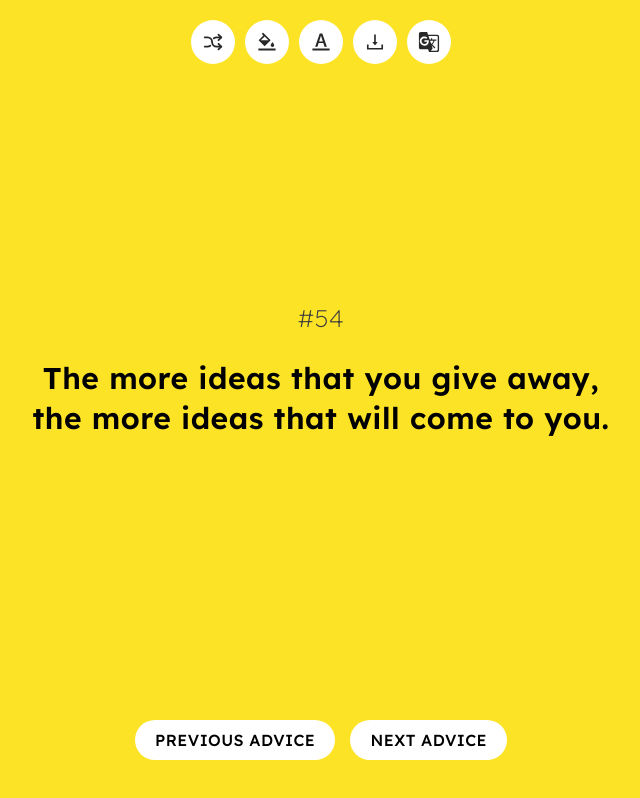
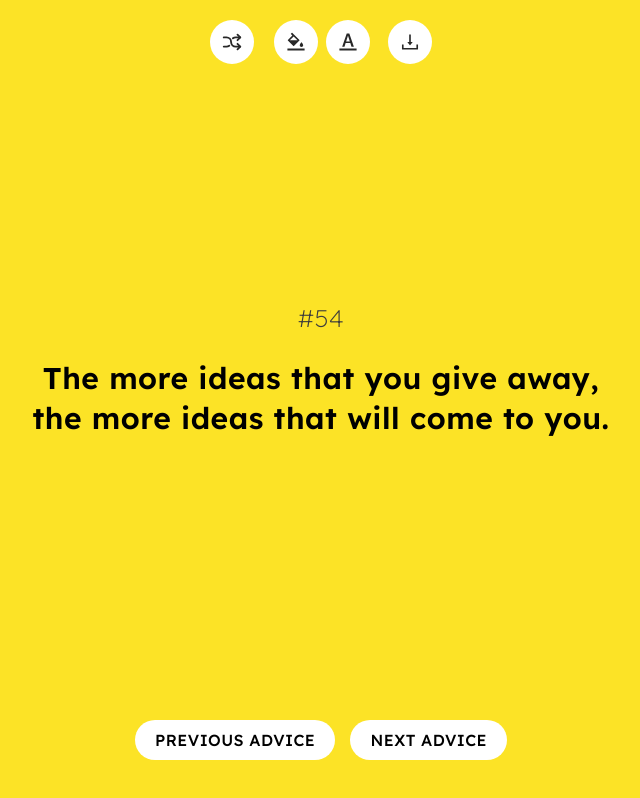
Before and after one commit to henriquegarcia-web/AdviceSlip-Website, a React (Create React App) app: page / in a window 1280 px wide. Shown: the whole page, without its empty margins (319-959 px from the left). Built offline with nearby package versions, Linux system fonts and the light colour scheme.

Commit message:
Composição da funcionalidade de alternação de modos

```diff
--- a/src/App.js
+++ b/src/App.js
@@ -1,15 +1,13 @@
 import HomePage from './Pages/Home'
 import GlobalStyle from './Utils/globals'
 
-import { ApplicationProvider } from './Contexts/ApplicationContext'
-
 function App() {
   return (
-    <ApplicationProvider>
+    <>
       <GlobalStyle />
 
       <HomePage />
-    </ApplicationProvider>
+    </>
   )
 }
 
--- a/src/Components/Header/index.jsx
+++ b/src/Components/Header/index.jsx
@@ -3,19 +3,14 @@ import * as S from './style'
 
 import { TbArrowsShuffle } from 'react-icons/tb'
 import { AiOutlineBgColors, AiOutlineFontColors, AiOutlineDownload } from 'react-icons/ai'
-import { MdGTranslate } from 'react-icons/md'
 
 import ColorChanger from '../ColorChanger'
 
-import { useAppContext } from '../../Contexts/ApplicationContext'
 import { useEffect } from 'react'
 
-const Header = () => {
-
-  const { setMode, setLanguage } = useAppContext()
+const Header = ({ mode, setMode }) => {
 
   const [currentMode, setCurrentMode] = useState()
-  const [currentLanguage, setCurrentLanguage] = useState()
 
   const [backgroundColorChangerState, setBackgroundColorChangerState] = useState(false)
   const [textColorChangerState, setTextColorChangerState] = useState(false)
@@ -46,10 +41,6 @@ const Header = () => {
     setMode(currentMode)
   }, [currentMode])
 
-  useEffect(() => {
-    setMode(currentLanguage)
-  }, [currentLanguage])
-
   return (
     <S.Header>
       <S.HeaderItem
@@ -61,11 +52,6 @@ const Header = () => {
       <S.HeaderItem onClick={() => toogleColorChangerState('text')}><AiOutlineFontColors /></S.HeaderItem>
       <S.HeaderItem><AiOutlineDownload /></S.HeaderItem>
 
-      <S.HeaderItem
-        active={currentLanguage}
-        onClick={() => setCurrentLanguage(!currentLanguage)}
-      ><MdGTranslate /></S.HeaderItem>
-
       <ColorChanger
         mode={colorChangerMode}
         activeBackground={backgroundColorChangerState}
--- a/src/Components/Header/style.js
+++ b/src/Components/Header/style.js
@@ -18,7 +18,7 @@ export const HeaderItem = styled.button`
   width: 44px;
   height: 44px;
   border-radius: 100px;
-  margin-right: 10px;
+  margin-right: 8px;
   cursor: pointer;
 
   background: white;
@@ -32,5 +32,10 @@ export const HeaderItem = styled.button`
 
   &:last-of-type {
     margin-right: 0;
+    margin-left: 10px;
+  }
+
+  &:nth-of-type(1) {
+    margin-right: 20px;
   }
 `
--- a/src/Contexts/ApplicationContext.js
+++ /dev/null
@@ -1,28 +0,0 @@
-import {
-  createContext, useContext, useEffect, useMemo, useState,
-} from 'react';
-
-const ApplicationContext = createContext();
-
-export function useAppContext() {
-  return useContext(ApplicationContext);
-}
-
-export function ApplicationProvider({ children }) {
-
-  const [mode, setMode] = useState(false) // 'random' --> true / 'inOrder' --> false
-  const [language, setLanguage] = useState(false) // 'pt-br' --> true / 'english' --> false
-
-  const value = useMemo(() => ({
-    mode,
-    setMode,
-    language,
-    setLanguage,
-  }), []);
-
-  return (
-    <ApplicationContext.Provider value={value}>
-      { children }
-    </ApplicationContext.Provider>
-  );
-}
--- a/src/Pages/Home/index.jsx
+++ b/src/Pages/Home/index.jsx
@@ -1,13 +1,11 @@
-// import { useState } from 'react'
+import { useState } from 'react'
 import * as S from './style'
 
 import Header from '../../Components/Header'
 
-import { useAppContext } from '../../Contexts/ApplicationContext'
-
 const HomePage = () => {
 
-  const { mode, setMode } = useAppContext()
+  const [mode, setMode] = useState(false) // 'random' --> true / 'inOrder' --> false
 
   const data = {
     id: '54',
@@ -19,9 +17,9 @@ const HomePage = () => {
 
       {/* ------------------------------------------- CABEÇALHO ------ */}
 
-      <Header />
+      <Header mode={mode} setMode={setMode} />
 
-      {/* ------------------------------- CONTEÚDO PRINCIPAL ------ */}
+      {/* ---------------------------------- CONTEÚDO PRINCIPAL ------ */}
 
       <S.AdviceMainContainer>
         <S.AdviceCard>
@@ -30,10 +28,10 @@ const HomePage = () => {
         </S.AdviceCard>
       </S.AdviceMainContainer>
 
-      {/* ------------------------------------------- RODAPÉ ------ */}
+      {/* ----------------------------------------------- RODAPÉ ------ */}
 
       <S.AdviceGenerateContainer>
-        {mode === 'random' ? (
+        {mode ? (
           <>
             <button>Generate Another Advice</button>
           </>
--- a/src/Pages/Home/style.js
+++ b/src/Pages/Home/style.js
@@ -75,6 +75,7 @@ export const AdviceGenerateContainer = styled.section`
     text-transform: uppercase;
     cursor: pointer;
     margin-right: 15px;
+    transition: .4s;
 
     font-size: 16px;
     font-weight: 500;
```
